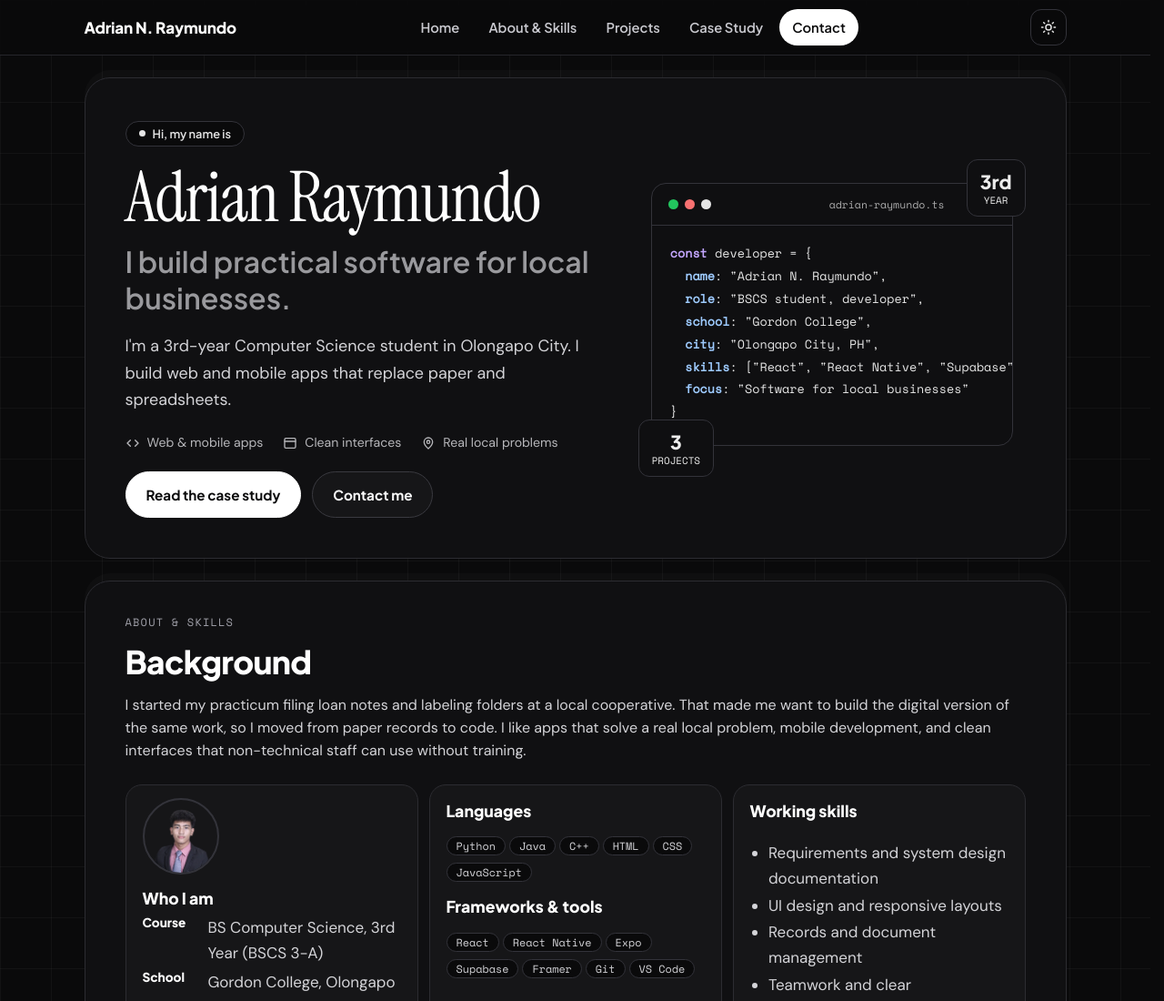
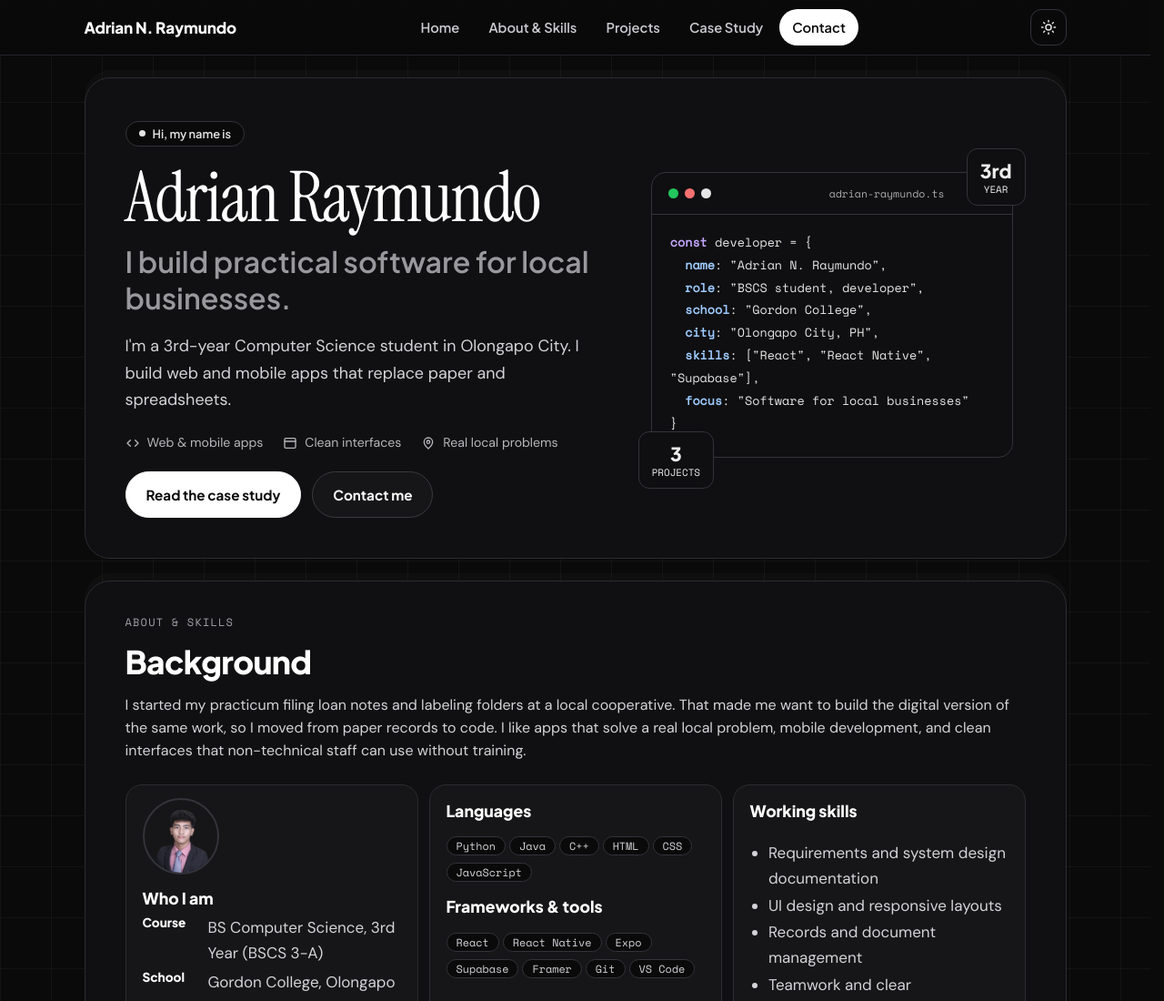
Before and after one commit to AdRay-11/adrian-portfolio-v2, a plain HTML site: page index.html in a window 1280 px wide. Shown: the top 1100 px of the page at 91% size. Drawn offline with nearby package versions, Linux system fonts and the light colour scheme.

Commit message:
Add files via upload

```diff
--- a/css/dark.css
+++ b/css/dark.css
@@ -68,3 +68,4 @@
 @media(max-width:760px){.hero{grid-template-columns:minmax(0,1fr)}.codewrap{min-width:0}.code pre{max-width:100%}}
 @media(max-width:760px){.code pre{white-space:pre-wrap;word-break:break-word;font-size:.72rem;padding:14px 14px 22px}.fn{margin-right:0;font-size:.62rem}.cbar{padding:12px 14px}.b1{top:-4px}}
 @media(max-width:760px){.badge{display:none}.codewrap{padding:0}}
+.code pre{white-space:pre-wrap;word-break:break-word;overflow-x:visible}.code pre code{display:block;padding-left:0}
```
Also changed, not shown: 1 other file.
